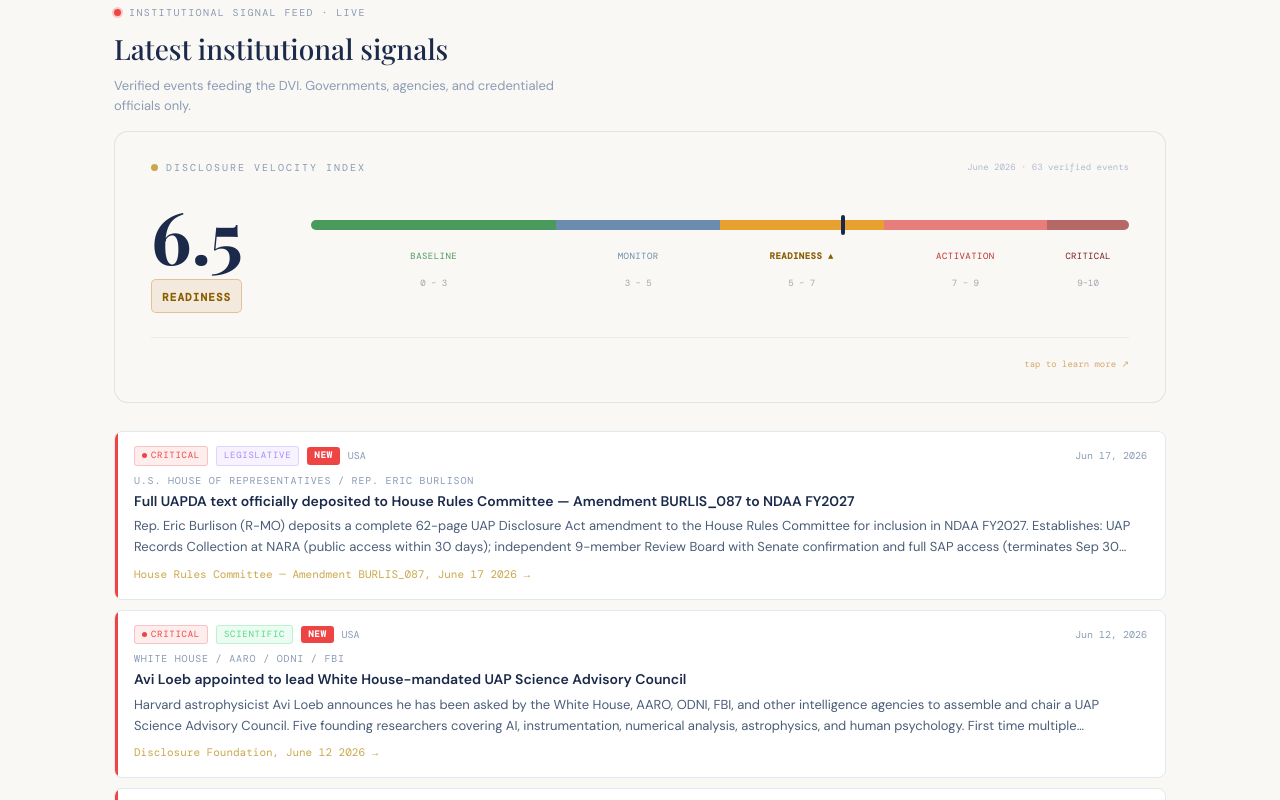
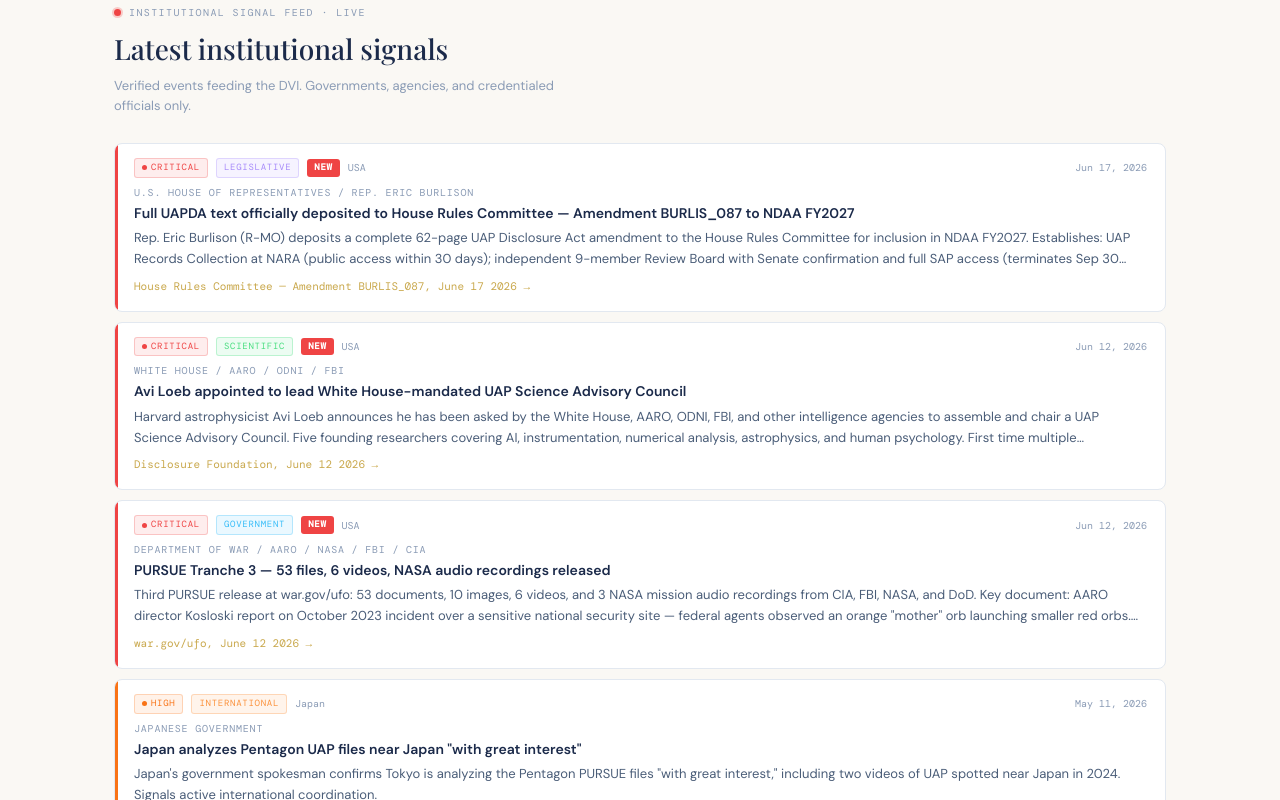
Before and after one commit to lbdgGit/DisclosureHub, a Next.js app in the folder disclosure-hub-starter/: page / in a window 1280 px wide. Shown: the part 1360-2160 px from the top of the page. Built offline with nearby package versions, Linux system fonts and the light colour scheme; a web font is replaced by a local one.

Commit message:
Update InstitutionalSignals.tsx

```diff
--- a/disclosure-hub-starter/components/InstitutionalSignals.tsx
+++ b/disclosure-hub-starter/components/InstitutionalSignals.tsx
@@ -135,7 +135,7 @@ function DVIModal({ onClose }: { onClose: () => void }) {
   );
 }
 
-export function InstitutionalSignals() {
+export function InstitutionalSignals({ hideDVIBadge = false }: { hideDVIBadge?: boolean }) {
   const [showModal, setShowModal] = useState(false);
 
   const signals = [...SIGNALS]
@@ -165,7 +165,7 @@ export function InstitutionalSignals() {
           </p>
         </div>
 
-        <DVIBadge variant="light" />
+        {!hideDVIBadge && <DVIBadge variant="light" />}
       </div>
 
       {/* Signal list */}
```
